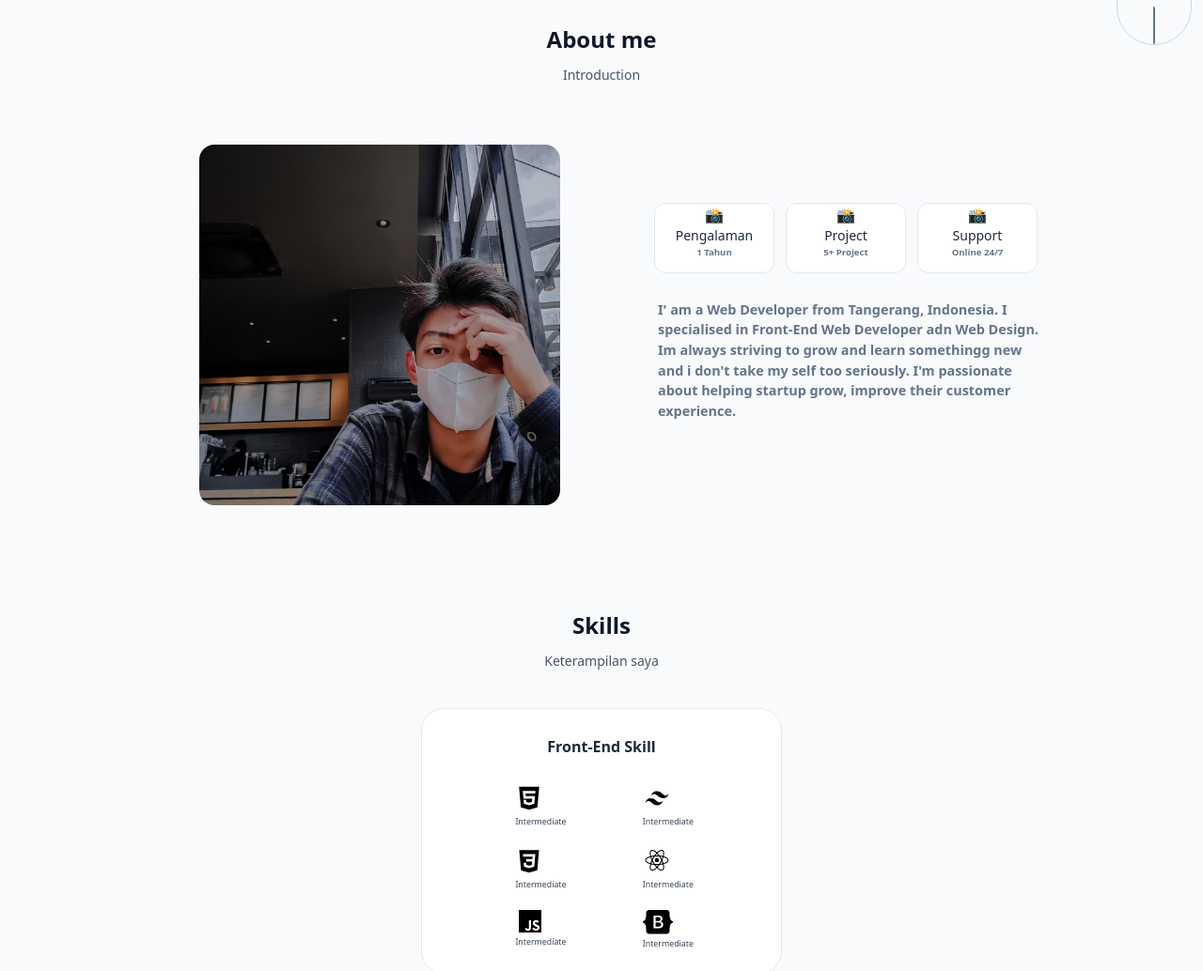
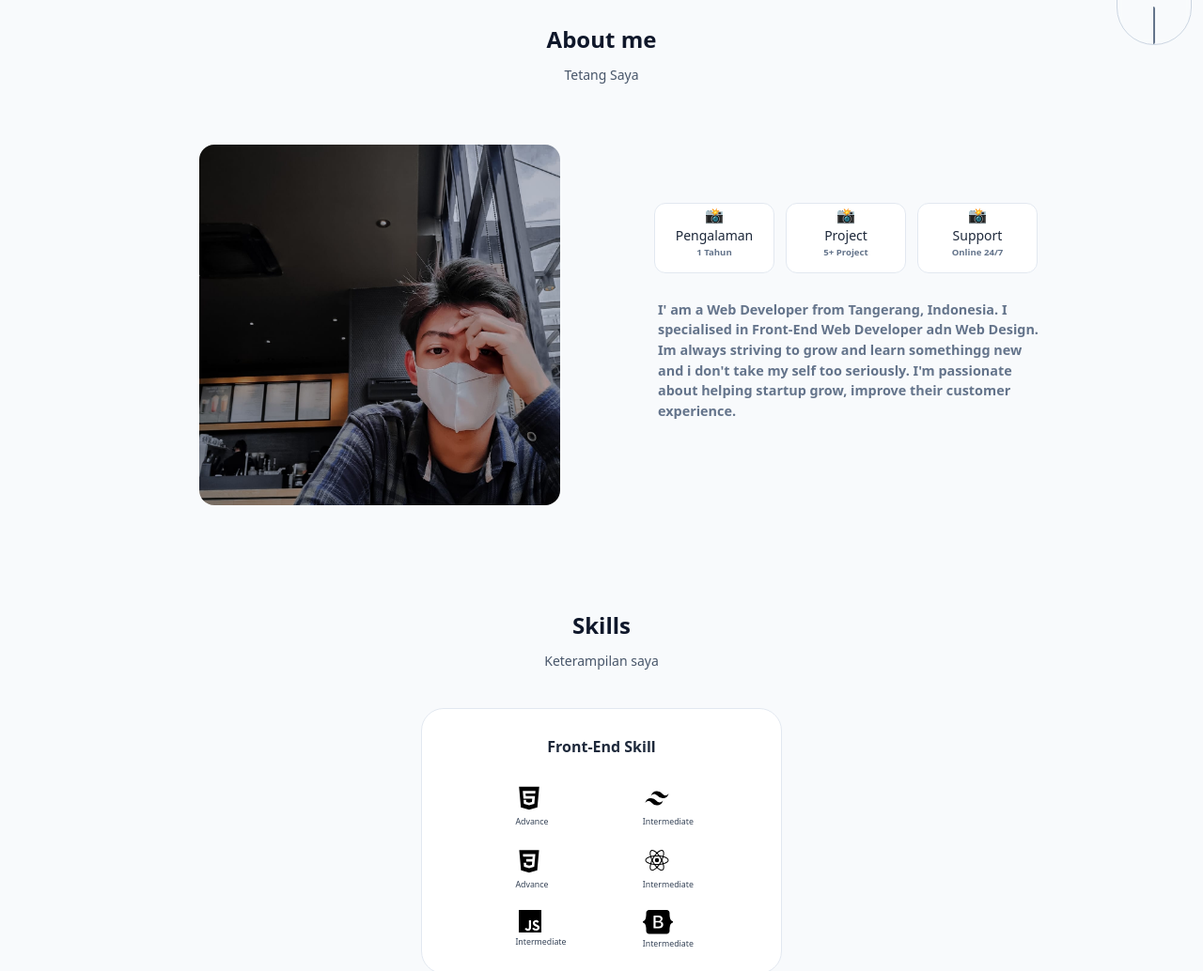
Before and after one commit to aftlah/React-Personal-Website, a React (Vite) app: page / in a window 1280 px wide. Shown: the part 662-1696 px from the top of the page at 94% size. Built offline with nearby package versions, Linux system fonts and the light colour scheme.

Commit message:
Benerin gatau

```diff
--- a/src/components/fragment/Skill.jsx
+++ b/src/components/fragment/Skill.jsx
@@ -11,12 +11,12 @@ const Skill = () => {
       <div className="flex flex-col ml-10 gap-y-5">
         <li className="w-24 h-auto ">
           <AiFillHtml5 className="text-xl md:text-3xl" />
-          <p className="mt-1 text-[0.55rem] text-slate-700">Intermediate</p>
+          <p className="mt-1 text-[0.55rem] text-slate-700">Advance</p>
         </li>
 
         <li className="w-24 h-auto ">
           <DiCss3 className="text-xl md:text-3xl" />
-          <p className="mt-1 text-[0.55rem] text-slate-700">Intermediate</p>
+          <p className="mt-1 text-[0.55rem] text-slate-700">Advance</p>
         </li>
         <li className="w-24 h-auto ">
           <SiJavascript className="ml-1 text-lg md:text-2xl" />
--- a/src/components/pages/About.jsx
+++ b/src/components/pages/About.jsx
@@ -15,7 +15,7 @@ const About = () => {
       <AosCom dataAos="fade" dataAosOnce="true">
         <div className="w-[90%] mx-auto text-center ">
           <h1 className="text-2xl font-bold text-slate-900">About me</h1>
-          <p className="mt-3 text-sm text-slate-600">Introduction</p>
+          <p className="mt-3 text-sm text-slate-600">Tetang Saya</p>
         </div>
       </AosCom>
 
--- a/src/components/pages/Project.jsx
+++ b/src/components/pages/Project.jsx
@@ -47,11 +47,11 @@ const Project = () => {
                       <h1 className="font-bold text-md text-slate-700">
                         {project.name}
                       </h1>
-                      <p className="text-slate-500 group w-[30%] pb-2">
-                        <a href={project.link} className="text-sm font-medium">
+                      <p className="text-slate-500 group w-[16%] pb-2">
+                        <a href={project.link} target="_blank" className="text-sm font-medium">
                           {project.demo}
+                        <BsArrowRightShort className="inline-block ml-1 text-xl font-extrabold transition-all ease-linear group-hover:translate-x-1" />
                         </a>
-                        <BsArrowRightShort className="inline-block ml-1 text-xl font-extrabold transition-all ease-linear group-hover:translate-x-1" />
                       </p>
                     </div>
                   </div>
--- a/src/json/projects.json
+++ b/src/json/projects.json
@@ -3,7 +3,7 @@
       "id": "1",
       "name": "Quran-Ku",
       "demo": "Demo",
-      "image": "/src/assets/images/quranku.png",
+      "image": "src/assets/images/quranku.png",
       "link": "https://aftlah.github.io/Quran-Ku/",
       "dataAos": "fade",
       "dataAosDelay": 50,
@@ -14,7 +14,7 @@
       "id": "2",
       "name": "Hap Hap Games",
       "demo": "Demo",
-      "image": "/src/assets/images/haphap-games.png",
+      "image": "src/assets/images/haphap-games.png",
       "link": "https://vercel.com/altaffattah/hap-hap-games",
       "dataAos": "fade",
       "dataAosDelay": 50,
@@ -25,7 +25,7 @@
       "id": "3",
       "name": "Rumah Impian",
       "demo": "Demo",
-      "image": "/src/assets/images/rumah-impian.png",
+      "image": "src/assets/images/rumah-impian.png",
       "link": "https://vercel.com/altaffattah/rumah-impian",
       "dataAos": "fade",
       "dataAosDelay": 50,
@@ -36,7 +36,7 @@
       "id": "4",
       "name": "Tes Tahfidz",
       "demo": "Demo",
-      "image": "/src/assets/images/tes-tahfidz.png",
+      "image": "src/assets/images/tes-tahfidz.png",
       "link": "https://vercel.com/altaffattah/tes-tahfidz",
       "dataAos": "fade",
       "dataAosDelay": 50,
```
